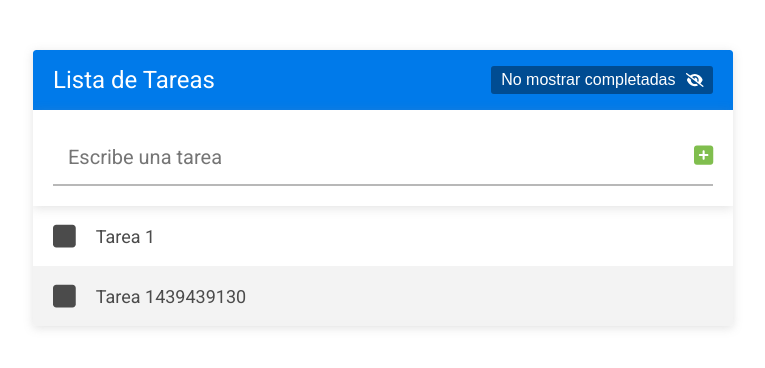
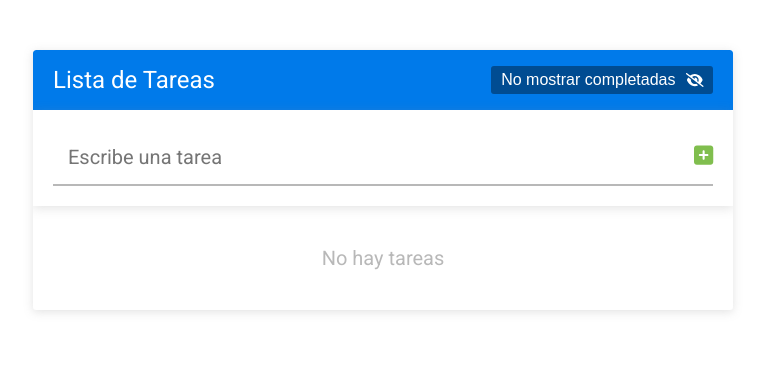
Before and after one commit to kyiroywops/app_lista_tareas, a React (Create React App) app: page / in a window 1280 px wide. Shown: the top 368 px of the page, without its empty margins (257-1022 px from the left). Built offline with nearby package versions, Linux system fonts and the light colour scheme; the HTML template or start-up script is replaced by a standard one.

Commit message:
finish rey localstorage

```diff
--- a/src/App.js
+++ b/src/App.js
@@ -1,26 +1,31 @@
 import './App.css';
 import Header from './componentes/Header';
-import React, {useState} from 'react';
+import React, {useState, useEffect} from 'react';
 import FormularioTareas from './componentes/FormularioTareas';
 import ListaTareas from './componentes/ListaTareas';
 
 const App = () => {
-  const [tareas, cambiarTareas] = useState(
-    [
-      {
-        id: 1,
-        texto: 'Tarea 1',
-        completada: false
-      },
-      {
-        id: 2,
-        texto: 'Tarea 1439439130',
-        completada: false
-      }
-    ]
-  );
+  const tareasGuardadas = localStorage.getItem('tareas') ? JSON.parse(localStorage.getItem('tareas')) : [];
+  const [tareas, cambiarTareas] = useState(tareasGuardadas);
 
-  const [mostrarCompletadas, cambiarMostrarCompletadas] = useState(true);
+  useEffect(() => {
+    localStorage.setItem('tareas', JSON.stringify(tareas));
+
+
+
+  }, [tareas]);
+
+  let configMostrarCompletadas = '';
+  if(localStorage.getItem('mostrarCompletadas') === null){
+    configMostrarCompletadas = true;
+  } else {
+    configMostrarCompletadas = localStorage.getItem('mostrarCompletadas') === 'true';
+  }
+
+  const [mostrarCompletadas, cambiarMostrarCompletadas] = useState(configMostrarCompletadas);
+  useEffect(() => {
+    localStorage.setItem('mostrarCompletadas', JSON.stringify(mostrarCompletadas));
+  }, [mostrarCompletadas]);
 
   return (
     <div className='contenedor'>
--- a/src/componentes/FormularioTareas.js
+++ b/src/componentes/FormularioTareas.js
@@ -22,6 +22,7 @@
                 }
             ]
         );
+        cambiarInputTarea('');
 
 
     }
```
